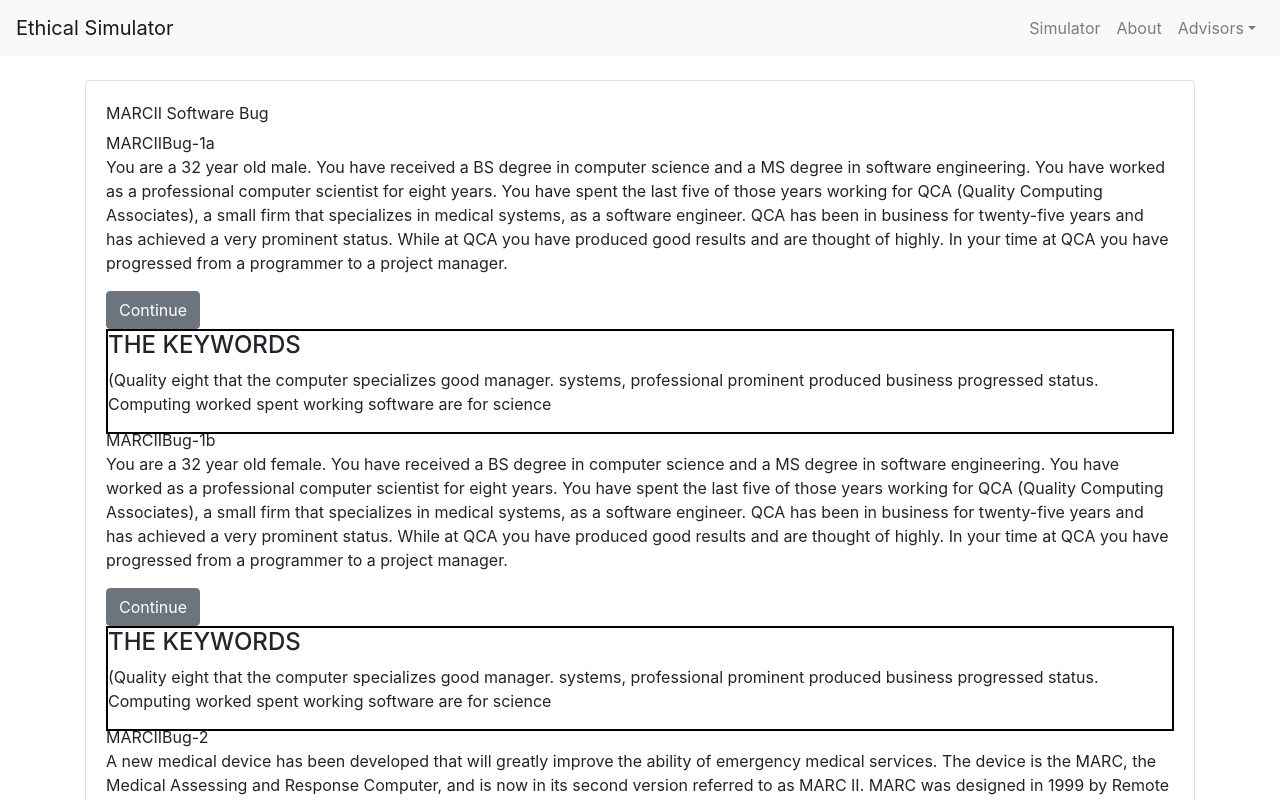
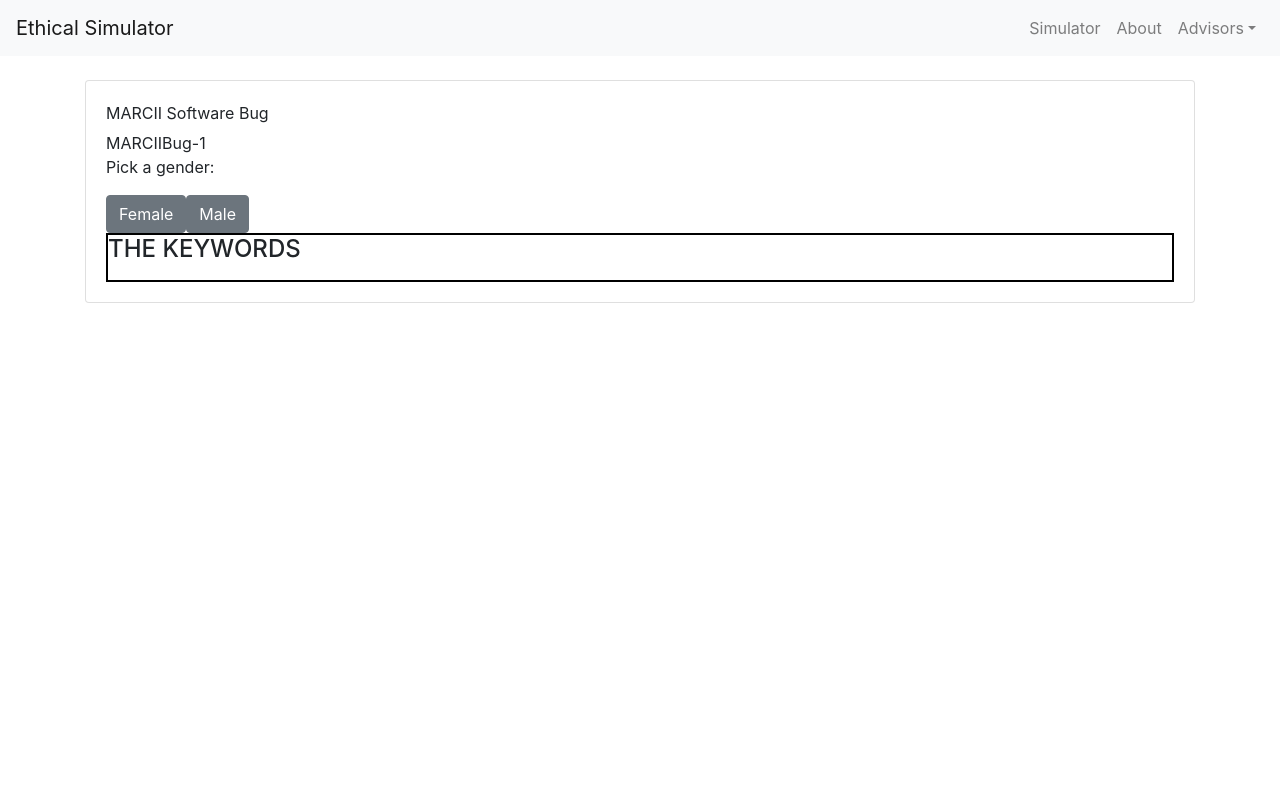
Before and after one commit to ethilogical/EthicalSimulator, a React (Create React App) app in the folder frontend/ethical-simulator/: page /simulator in a window 1280 px wide. Shown: the top 800 px of the page. Built offline with nearby package versions, Linux system fonts and the light colour scheme.

Commit message:
I learned about react from child to parent and use setState to update the render

```diff
--- a/frontend/ethical-simulator/src/Narrative.js
+++ b/frontend/ethical-simulator/src/Narrative.js
@@ -2,6 +2,7 @@ import React from 'react';
 import Passage from './Passage.js'
 import { Container, Row, Col,Card, Button, CardImg, CardTitle, CardText, CardGroup,
     CardSubtitle, CardBody  } from 'reactstrap';
+import { createSecureContext } from 'tls';
 
 export default class Narrative extends React.Component {
     constructor(props) {
@@ -9,8 +10,17 @@ export default class Narrative extends React.Component {
 
         this.state = {
             select:1,
+            status: this.props.narrative.startPage,
             narrative: this.props.narrative
         };
+    }
+
+
+    update = pageId => {
+        console.log(pageId)
+        this.setState({
+            status: pageId
+        })
     }
 
     render () {
@@ -24,7 +34,7 @@ export default class Narrative extends React.Component {
         //     passage = data.narratives[0].passages[this.state.select].passage;
         //     page = data.narratives[0].passages[this.state.select].page;
         //     choices = data.narratives[0].passages[this.state.select].choices;
-        //     buttonTitle = data.narratives[0].passages[this.state.select].choices[0].choice
+        //     buttonT\itle = data.narratives[0].passages[this.state.select].choices[0].choice
 
         // } else {
         //     this.state.select = 0;
@@ -42,9 +52,13 @@ export default class Narrative extends React.Component {
 
 
 
-                        {this.state.narrative.passages.map((pass)=>{
-                           return <Passage passage={pass}></Passage>
-                        })};
+                        {
+                            Object.keys(this.state.narrative.passages).map((pass)=>{
+                                return pass == this.state.status
+                                    ? <Passage update={this.update}  passage={this.state.narrative.passages[pass]}></Passage> : null
+
+                            })
+                        }
                     </CardBody>
                 </Card>
 
--- a/frontend/ethical-simulator/src/Passage.js
+++ b/frontend/ethical-simulator/src/Passage.js
@@ -1,9 +1,7 @@
 import React from 'react';
-import principle from './ACMEthicalPrinciples2018_WIPRevise.json'
 import { Container, Row, Col,Card, Button, CardImg, CardTitle, CardText, CardGroup,
     CardSubtitle, CardBody  } from 'reactstrap';
 import { listenerCount } from 'events';
-import stringSimilarity from 'string-similarity'
 
 export default class Passage extends React.Component {
     constructor(props) {
@@ -38,72 +36,20 @@ export default class Passage extends React.Component {
             //     })}
 
 
-        function code(params) {
-            var category = principle.categories[0].principles
 
-
-            var words = params.split(" ")
-            var found = [];
-            for(var i =0; i < category.length; i++){
-                for(var j=0; j < category[i].guidance.length; j++){
-
-                    for(var k=0; k < category[i].guidance[j].keywords.length; k++){
-
-                        if(typeof category[i].guidance[j].keywords[k] === 'object'){
-                            for(var l=0; l < category[i].guidance[j].keywords[k].keyword.length; l++){
-
-                                if(words.includes(category[i].guidance[j].keywords[k].keyword)){
-
-                                    found.push(category[i].guidance[j].keywords[k])
-                                }
-                                var result = stringSimilarity.findBestMatch(category[i].guidance[j].keywords[k].keyword, words)
-                                if (result.bestMatch.rating > .4){
-                                    found.push(result.bestMatch.target)
-
-                                    //console.log(result.bestMatch.target)
-                                }
-
-                            }
-                        }else {
-
-                            var result = stringSimilarity.findBestMatch(category[i].guidance[j].keywords[k], words)
-                            if (result.bestMatch.rating > 0.4){
-                                found.push(result.bestMatch.target)
-
-                                //console.log(result.bestMatch)
-                            }
-                        }
-                    }
-                }
-            }
-            console.log("This is the keywords found")
-            if(found.length < 1){
-                return "NO KEY FOUND"
-            }else {
-
-
-                return found.filter(function(item, pos){
-                    return found.indexOf(item) == pos;
-                });
-            }
-
-
-        }
         if(this.props.passage.choices) {
             return (
 
-                <div>
+                <div >
                     <CardSubtitle> {this.state.passage.page} </CardSubtitle>
                     <CardText> {this.state.passage.passage} </CardText>
                     {this.state.passage.choices.map((choice, index) => {
-                        return <Button onClick={() => 0}> {choice.choice} </Button>
+                        return <Button onClick={() => {this.props.update(choice.page)}}> {choice.choice} </Button>
                     })}
                     <div style={{border: '2px solid black'}}>
                         <p>
                             <h4>THE KEYWORDS</h4>
-                            {code(this.state.passage.passage).map(function(item) {
-                                return item + " "
-                            })}
+
                         </p>
                     </div>
 
--- a/frontend/ethical-simulator/src/Simulator.js
+++ b/frontend/ethical-simulator/src/Simulator.js
@@ -1,5 +1,5 @@
 import React from 'react';
-import data from './oldEthicsExample2.json'
+import data from './oldEthicsExample_newOne.json'
 import Narrative from './Narrative';
 
 import { Container, Row, Col,Card, Button, CardImg, CardTitle, CardText, CardGroup,
@@ -21,22 +21,7 @@ export default class Simulator extends React.Component {
     }
 
     render () {
-        let buttonTitle;
-        let passage;
-        let narrativesTitle = data.narratives[0].narrative;
-        let page;
-        let choices;
-        if(this.state.select < 7) {
 
-            passage = data.narratives[0].passages[this.state.select].passage;
-            page = data.narratives[0].passages[this.state.select].page;
-            choices = data.narratives[0].passages[this.state.select].choices;
-            buttonTitle = data.narratives[0].passages[this.state.select].choices[0].choice
-
-        } else {
-            this.state.select = 0;
-            buttonTitle = "Again"
-        }
         return (
 
             <div>
--- a/frontend/ethical-simulator/src/oldEthicsExample_newOne.json
+++ b/frontend/ethical-simulator/src/oldEthicsExample_newOne.json
@@ -4,6 +4,19 @@
 			"narrative":"MARCII Software Bug",
 			"startPage":"MARCIIBug-1",
 			"passages": {
+				"MARCIIBug-1": {
+					"page":"MARCIIBug-1",
+					"passage":"Pick a gender:",
+					"choices": [
+						{
+							"choice":"Female",
+							"page":"MARCIIBug-2"
+						},{
+							"choice":"Male",
+							"page":"MARCIIBug-2"
+						}
+					]
+				},
 				"MARCIIBug-1a": {
 					"page":"MARCIIBug-1a",
 					"passage":"You are a 32 year old male. You have received a BS degree in computer science and a MS degree in software engineering. You have worked as a professional computer scientist for eight years. You have spent the last five of those years working for QCA (Quality Computing Associates), a small firm that specializes in medical systems, as a software engineer. QCA has been in business for twenty-five years and has achieved a very prominent status. While at QCA you have produced good results and are thought of highly. In your time at QCA you have progressed from a programmer to a project manager.",
```
